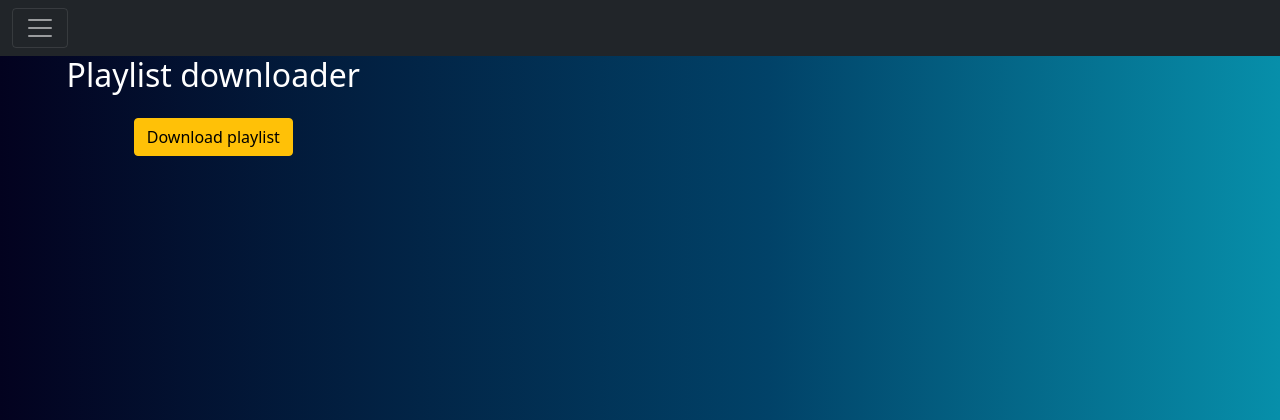
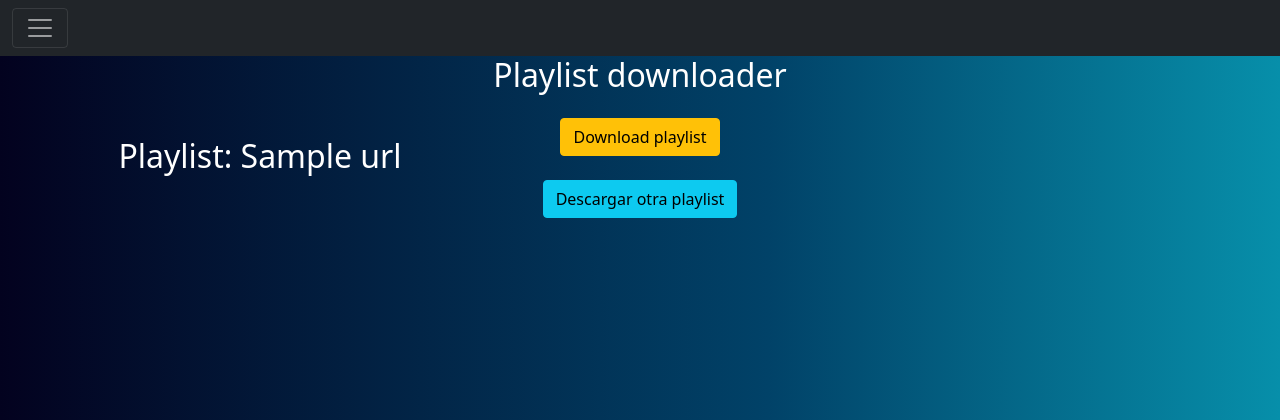
Before and after one commit to Parzival-ReadyPlayer/youtube-downloader-python, a Flask app: template templates/playlist_download.html in a window 1280 px wide. Shown: the top 420 px of the page. Run offline with Flask 2, Linux system fonts and the light colour scheme; the template is opened without the code that fills it: most values are stand-ins (such as "Sample title", 1, 10 or a date in 2020).

Commit message:
update requirements

```diff
--- a/requirements.txt
+++ b/requirements.txt
@@ -1,10 +1,15 @@
+certifi==2022.12.7
+charset-normalizer==2.1.1
 click==8.1.3
 Flask==2.2.2
 Flask-WTF==1.0.1
 gunicorn==20.1.0
+idna==3.4
 itsdangerous==2.1.2
 Jinja2==3.1.2
 MarkupSafe==2.1.1
 pytube==12.1.2
+requests==2.28.1
+urllib3==1.26.13
 Werkzeug==2.2.2
 WTForms==3.0.1
--- a/static/style.css
+++ b/static/style.css
@@ -18,3 +18,7 @@ h4 {
 img {
     max-width: 1300px;
 }
+
+p{
+    color: white;
+}
--- a/templates/layout.html
+++ b/templates/layout.html
@@ -26,10 +26,10 @@
           <h5 class="text-white h4">Youtube downloader</h5>
           <ul class="navbar-nav me-auto mb-2 mb-lg-0">
             <li class="nav-item">
-              <a class="nav-link active" aria-current="page" href="{{ url_for('home') }}">Home</a>
+              <a class="nav-link active" aria-current="page" href="{{ url_for('home') }}">Descargar audio y video</a>
             </li>
             <li class="nav-item">
-              <a class="nav-link active" aria-current="page" href="{{ url_for('playlist') }}">Playlist</a>
+              <a class="nav-link active" aria-current="page" href="{{ url_for('playlist') }}">Descarga tu playlist</a>
             </li>
           </ul>
         </div>
--- a/templates/playlist.html
+++ b/templates/playlist.html
@@ -5,7 +5,7 @@
 <div class="container">
     <div class="row">
       <div class="col">
-        <h2 class="mt-3 text-center">Youtube downloader</h2>
+        <h2 class="mt-3 text-center">Youtube downloader ~ Playlist</h2>
           <!-- Form -->
           <div class="form-group">
             <form action="{{ url_for('playlist') }}" method="POST" autocomplete="off" enctype="multipart/form-data">
--- a/templates/playlist_download.html
+++ b/templates/playlist_download.html
@@ -2,19 +2,35 @@
 
 {% block content %}
 
-    <!--Audio downloader-->
-    <div class="col-md-4">
+
+<div class="container">
+  <div class="row align-items-center">
     <h2 class="text-center">Playlist downloader</h2>
 
+        <!--Audio downloader-->
+        <div class="col-md-4 text-center">
+
+          <h2>Playlist: {{ url.title }}</h2>
+        </div>
+
+        <div class="col-md-4 text-center">
           <!--Formulario audio-->
           <form method="POST" action="{{ url_for('playlist_download') }}">
-          <div class="card-text text-center">
-            <button class="btn btn-warning mt-3" type="" href="{{ url_for('playlist_download') }}">
+            <div class="">
+              <button id="download-button" class="btn btn-warning mt-3" type="" href="{{ url_for('playlist_download') }}">
                 Download playlist
               </button>
             </div>
           </form>
+            <div class="text-center mt-4">
+              <a class="btn btn-info btn-block" href="{{url_for('playlist') }}">Descargar otra playlist</a>
+            </div>
+
+        </div>
+
   </div>
 </div>
 
+
+
 {% endblock content %}
--- a/youtube_app.py
+++ b/youtube_app.py
@@ -1,11 +1,12 @@
-from flask import Flask, render_template, url_for, redirect, request, flash, send_file, session
+from flask import Flask, render_template, url_for, redirect, request, flash, send_file, session, make_response
 from flask_wtf import FlaskForm
 from wtforms import StringField, SubmitField
 from wtforms.validators import DataRequired
 from io import BytesIO
 from pytube import YouTube, Playlist
 from zipfile import ZipFile
-import os
+import os, requests
+
 
 
 
@@ -23,20 +24,42 @@ class playlistForm(FlaskForm):
     link = StringField('Playlist', validators=[DataRequired()])
     submit = SubmitField('Convertir')
 
+def is_valid_url(url):
+    try:
+        # Hace una solicitud a la URL y almacena la respuesta
+        response = requests.get(url)
 
+        # Si la respuesta tiene un código de estado OK (200)
+        if response.status_code == 200:
+            # Regresa True
+            return True
+        else:
+            # Si no es OK, regresa False
+            return False
+    except:
+        # Si ocurre cualquier otro error, regresa False
+        return False
 
 @app.route("/", methods = ["GET", "POST"])
 def home():
     form = linkForm()
+
     if request.method == "POST":
-        session['link'] = request.form.get('link')
         try:
-            url = YouTube(session['link'])
-            url.check_availability()
+
+            if is_valid_url(request.form.get('link')):
+                session['link'] = request.form.get('link')
+                try:
+                    url = YouTube(session['link'])
+                    url.check_availability()
+                except:
+                    print("url no disponible")
+                return render_template("download.html", url = url, form = form)
+            else:
+                flash('No es un link valido', 'danger')
         except:
             flash('Link invalido', 'danger')
-            return redirect('home')
-        return render_template("download.html", url = url, form = form)
+            return redirect(url_for('home'))
     return render_template("home.html", form=form)
 
 
@@ -117,6 +140,8 @@ def download_song(video):
     # Regresa el buffer como un archivo adjunto
     return buffer
 
+
+
 @app.route("/playlist_download", methods = ["POST"])
 def playlist_download():
     # Crea un buffer de bytes para almacenar el archivo ZIP
@@ -129,6 +154,10 @@ def playlist_download():
             # Crea una instancia de Playlist con la URL de la playlist
             playlist = Playlist(session['link'])
 
+            name_playlist = playlist.title
+
+            print(name_playlist)
+
             # Para cada video en la playlist
             for video in playlist.videos:
                 # Descarga la canción
@@ -140,13 +169,8 @@ def playlist_download():
     # Regresa al principio del buffer
     buffer.seek(0)
 
-    # Regresa el buffer como un archivo adjunto
-    return send_file(buffer, as_attachment=True, mimetype='application/zip', download_name='playlist.zip')
-
-
-
-
-
+    # Crea una respuesta con el archivo adjunto
+    return send_file(buffer, as_attachment=True, mimetype='application/zip', download_name=name_playlist + '.zip')
 
 
 
```
Also changed, not shown: templates/download.html (+5 -7 lines). Lines whose indentation alone changed are shown as unchanged.
